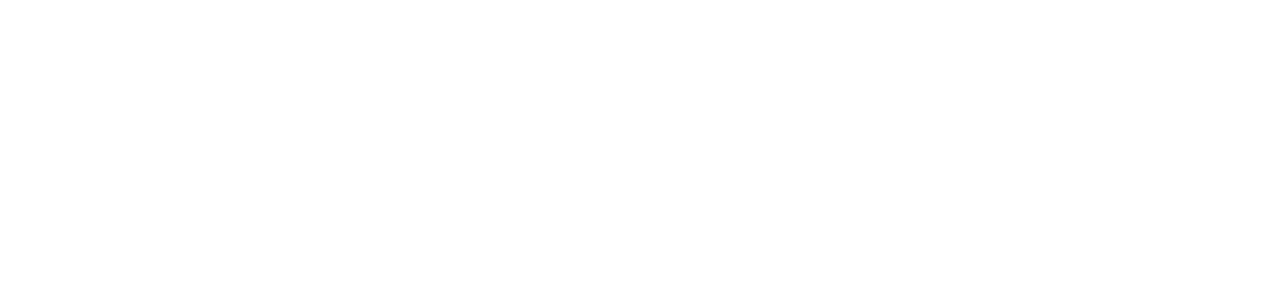
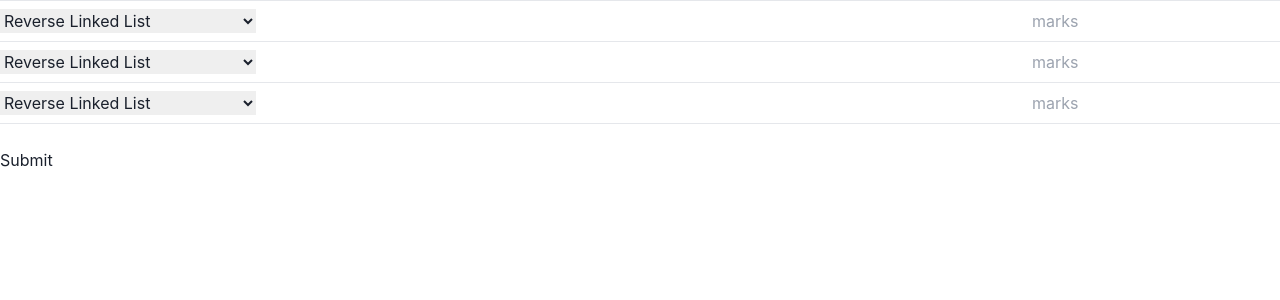
Before and after one commit to gamingflexer/interview-management-frontend, a React (Create React App) app: page /try in a window 1280 px wide. Before the commit this address had no page. Shown: the top 300 px of the page. Built offline with nearby package versions, Linux system fonts and the light colour scheme.

Commit message:
Dropdown Complete

```diff
--- a/src/App.js
+++ b/src/App.js
@@ -1,6 +1,6 @@
 import React from "react";
 import { BrowserRouter as Router, Route, Routes } from "react-router-dom";
-import { CandidateInfo, Home, LandingPage } from "./pages";
+import { CandidateInfo, Home, LandingPage, TryOut } from "./pages";
 export default function App() {
   return (
     <>
@@ -8,6 +8,7 @@ export default function App() {
         <Routes>
           <Route exact path={"/"} element={<LandingPage />} />
           <Route exact path={"/home"} element={<Home />} />
+          <Route path={"/try"} element={<TryOut />} />
           <Route path={"/candidate/:userId"} element={<CandidateInfo />} />
         </Routes>
       </Router>
--- a/src/pages/CandidateInfo.jsx
+++ b/src/pages/CandidateInfo.jsx
@@ -4,20 +4,19 @@ import axios from "axios";
 import Navbar from "../components/Navbar";
 
 export default function CandidateInfo() {
+  const params = useParams();
+  const userId = params.userId;
+
+  const navigate = useNavigate();
+
   const location = useLocation();
   const isDisabled = location.state.isDisabled;
   console.log(isDisabled);
 
-  const navigate = useNavigate();
-
-  const params = useParams();
-  const userId = params.userId;
-
+  // Candidate Data API
   const CANDIDATE_PROFILE_URL =
     "https://game-of-thrones-quotes.herokuapp.com/v1/random";
-
   const [candidateData, setCandidateData] = useState("");
-
   useEffect(() => {
     async function fetchCandidateData() {
       const request = await axios.get(CANDIDATE_PROFILE_URL);
@@ -28,6 +27,14 @@ export default function CandidateInfo() {
     fetchCandidateData();
     return;
   }, []);
+
+  const questions = [
+    { id: 0, q: "Question" },
+    { id: 1, q: "Reverse Linked List" },
+    { id: 2, q: "Sort Linked List" },
+    { id: 3, q: "Bubble Sort" },
+    { id: 4, q: "Two Sum" },
+  ];
 
   //console.log(candidateData);
 
@@ -74,7 +81,13 @@ export default function CandidateInfo() {
                 </table>
               </div>
               <div className="flex border-t border-gray-200 py-2">
-                <span className="text-gray-500">Question 1</span>
+                <select className="w-9/12">
+                  {questions.map((ques) => (
+                    <option key={ques.id} value={ques.q}>
+                      {ques.q}
+                    </option>
+                  ))}
+                </select>
                 <span className="ml-auto text-gray-900">
                   <input
                     className="typing-container"
@@ -84,7 +97,13 @@ export default function CandidateInfo() {
                 </span>
               </div>
               <div className="flex border-t border-gray-200 py-2">
-                <span className="text-gray-500">Question 2</span>
+                <select className="w-9/12">
+                  {questions.map((ques) => (
+                    <option key={ques.id} value={ques.q}>
+                      {ques.q}
+                    </option>
+                  ))}
+                </select>
                 <span className="ml-auto text-gray-900">
                   <input
                     className="typing-container"
@@ -94,7 +113,13 @@ export default function CandidateInfo() {
                 </span>
               </div>
               <div className="flex border-t border-b mb-6 border-gray-200 py-2">
-                <span className="text-gray-500">Question 3</span>
+                <select className="w-9/12">
+                  {questions.map((ques) => (
+                    <option key={ques.id} value={ques.q}>
+                      {ques.q}
+                    </option>
+                  ))}
+                </select>
                 <span className="ml-auto text-gray-900">
                   <input
                     className="typing-container"
--- /dev/null
+++ b/src/pages/TryOut.jsx
@@ -0,0 +1,104 @@
+import { useState } from "react";
+
+const TryOut = () => {
+  const questions = [
+    { id: 1, q: "Reverse Linked List" },
+    { id: 2, q: "Sort Linked List" },
+    { id: 3, q: "Bubble Sort" },
+    { id: 4, q: "Two Sum" },
+  ];
+
+  const [valueQ1, setValueQ1] = useState("");
+  const [valueQ2, setValueQ2] = useState("");
+  const [valueQ3, setValueQ3] = useState("");
+
+  const handleChange1 = (e) => {
+    setValueQ1(e.target.value);
+  };
+  const handleChange2 = (e) => {
+    setValueQ2(e.target.value);
+  };
+  const handleChange3 = (e) => {
+    setValueQ3(e.target.value);
+  };
+
+  const handleSubmit = (e) => {
+    console.log(valueQ1);
+    console.log(valueQ2);
+    console.log(valueQ3);
+  };
+
+  return (
+    <div>
+      <div className="flex border-t border-gray-200 py-2">
+        {/* Select Question 1 */}
+        <select
+          className="w-64"
+          id="dropdown"
+          value={valueQ1}
+          onChange={handleChange1}
+        >
+          {questions.map((ques) => (
+            <option key={ques.id} value={ques.q}>
+              {ques.q}
+            </option>
+          ))}
+        </select>
+        <span className="ml-auto text-gray-900">
+          <input
+            className="typing-container"
+            placeholder={"marks"} /* write total marks */
+            //disabled={isDisabled}
+          />
+        </span>
+      </div>
+      <div className="flex border-t border-gray-200 py-2">
+        {/* Select Question 2 */}
+        <select
+          className="w-64"
+          id="dropdown"
+          value={valueQ2}
+          onChange={handleChange2}
+        >
+          {questions.map((ques) => (
+            <option key={ques.id} value={ques.q}>
+              {ques.q}
+            </option>
+          ))}
+        </select>
+        <span className="ml-auto text-gray-900">
+          <input
+            className="typing-container"
+            placeholder={"marks"}
+            //disabled={isDisabled}
+          />
+        </span>
+      </div>
+      <div className="flex border-t border-b mb-6 border-gray-200 py-2">
+        {/* Select Question 3 */}
+        <select
+          className="w-64"
+          id="dropdown"
+          value={valueQ3}
+          onChange={handleChange3}
+        >
+          {questions.map((ques) => (
+            <option key={ques.id} value={ques.q}>
+              {ques.q}
+            </option>
+          ))}
+        </select>
+        <span className="ml-auto text-gray-900">
+          <input
+            className="typing-container"
+            placeholder={"marks"}
+            //disabled={isDisabled}
+          />
+        </span>
+      </div>
+      <button onClick={handleSubmit}>Submit</button>
+    </div>
+  );
+};
+
+export default TryOut;
--- a/src/pages/index.js
+++ b/src/pages/index.js
@@ -1,5 +1,6 @@
 import CandidateInfo from "./CandidateInfo";
 import Home from "./Home";
 import LandingPage from "./LandingPage";
+import TryOut from "./TryOut";
 
-export { CandidateInfo, Home, LandingPage };
+export { CandidateInfo, Home, LandingPage, TryOut };
```
